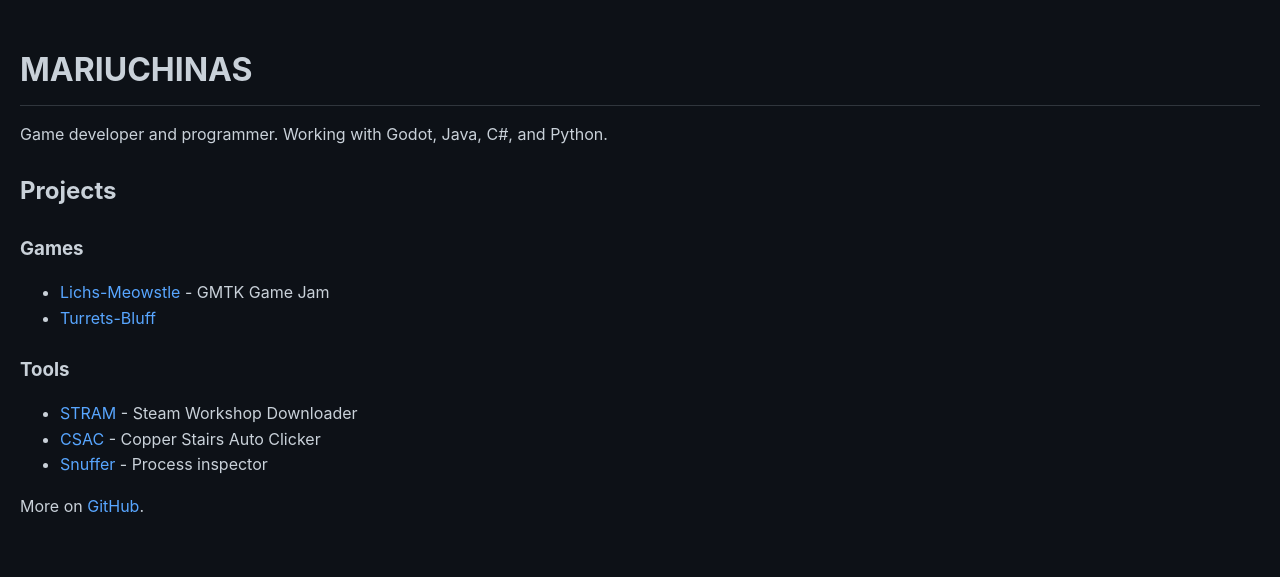
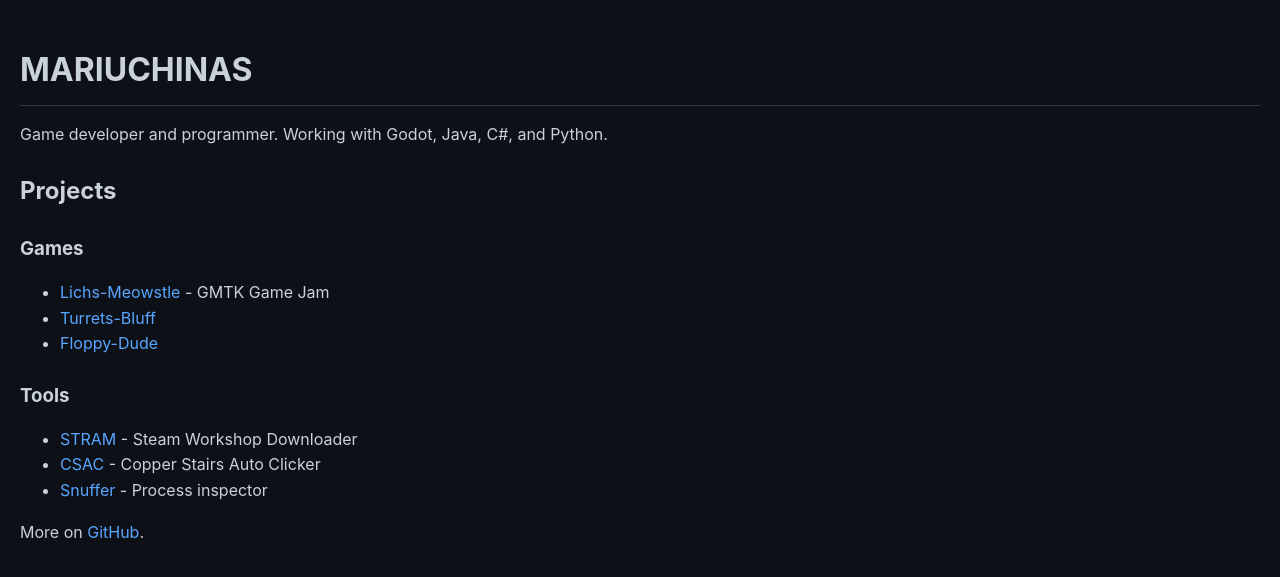
Before and after one commit to MARIUCHINAS/MARIUCHINAS.github.io, a Jekyll site: the page built from index.md, in a window 1280 px wide. Shown: the top 577 px of the page. Built offline with Jekyll 4.4.1, drawn with Linux system fonts in a browser that asks for light colours; our own code applies the rules of GitHub Pages for plain Markdown files.

Commit message:
Update index.md

```diff
--- a/index.md
+++ b/index.md
@@ -9,8 +9,9 @@
 ## Projects
 
 ### Games
-- [Lichs-Meowstle](https://github.com/MARIUCHINAS/Lichs-Meowstle) - GMTK Game Jam
-- [Turrets-Bluff](https://github.com/MARIUCHINAS/Turrets-Bluff)
+- [Lichs-Meowstle](https://mariuchinas.itch.io/meowster-fun) - GMTK Game Jam
+- [Turrets-Bluff](https://mariuchinas.itch.io/turrets-bluff)
+- [Floppy-Dude](https://mariuchinas.itch.io/floppydude)
 
 ### Tools
 - [STRAM](https://github.com/MARIUCHINAS/STRAM) - Steam Workshop Downloader
```
